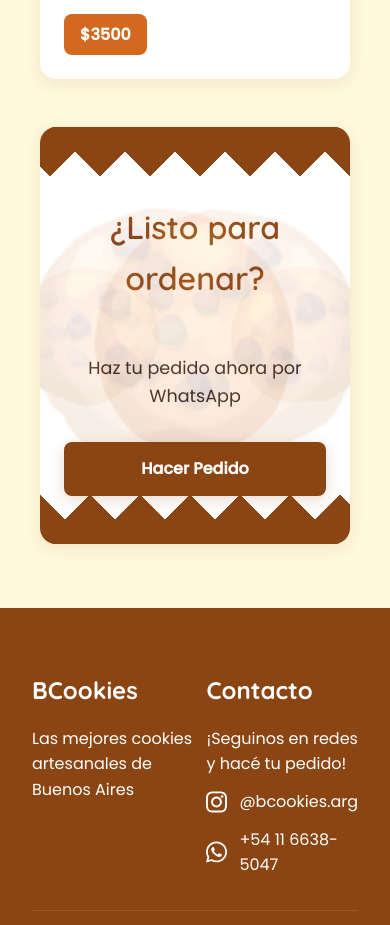
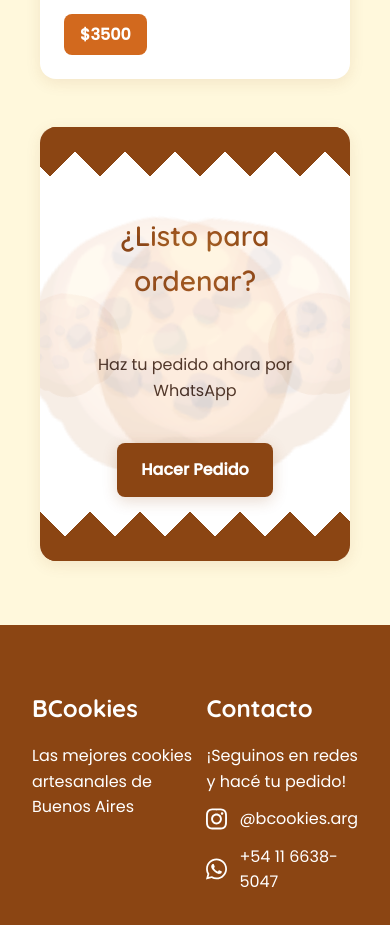
Before and after one commit to NicolasCervino/bcookies, a React (Vite) app: page /productos in a window 390 px wide. Shown: the part 2540-3465 px from the top of the page. Built offline with nearby package versions, Linux system fonts and the light colour scheme.

Commit message:
fix decorated section responsive design

```diff
--- a/src/components/atoms/Button/Button.css
+++ b/src/components/atoms/Button/Button.css
@@ -46,9 +46,15 @@
 @media (max-width: 768px) {
     .cta-button {
         padding: 0.875rem 1.5rem;
-        width: 100%;
+        width: auto;
+        min-width: unset;
+        max-width: 100%;
         box-sizing: border-box;
         text-align: center;
-        display: block;
+        display: inline-block;
+    }
+
+    .cta-button.white {
+        padding: 0.875rem 1.5rem;
     }
 }
--- a/src/components/styled/DecoratedSection/DecoratedSection.css
+++ b/src/components/styled/DecoratedSection/DecoratedSection.css
@@ -103,18 +103,24 @@
 @media (max-width: 768px) {
     .decorated-section {
         margin: 2rem 1rem;
-        padding: 3rem 1.5rem;
+        padding: 4rem 1.5rem;
+    }
+
+    .decorated-section-content {
+        gap: 1.5rem;
     }
 
     .decorated-section h2 {
-        font-size: 2rem;
+        font-size: 1.75rem;
+        margin-bottom: 0.5rem;
     }
 
     .decorated-section p {
-        font-size: 1.1rem;
+        font-size: 1rem;
+        margin-bottom: 1rem;
     }
 
     .decorated-section-decoration {
-        font-size: 8rem;
+        font-size: 6rem;
     }
 }
--- a/src/routes/Home/components/WhyChoose/components/Contact/contact.css
+++ b/src/routes/Home/components/WhyChoose/components/Contact/contact.css
@@ -26,3 +26,26 @@
     font-weight: 600;
     transition: transform 0.3s ease;
 }
+
+@media (max-width: 768px) {
+    .contact-cta {
+        padding: 1.5rem;
+    }
+
+    .contact-cta h3 {
+        font-size: 1.5rem;
+        margin-bottom: 0.75rem;
+    }
+
+    .contact-cta p {
+        font-size: 1rem;
+        margin-bottom: 1.25rem;
+    }
+
+    .contact-cta .cta-button {
+        width: auto;
+        padding: 0.875rem 2rem;
+        display: inline-block;
+        box-sizing: border-box;
+    }
+}
```
